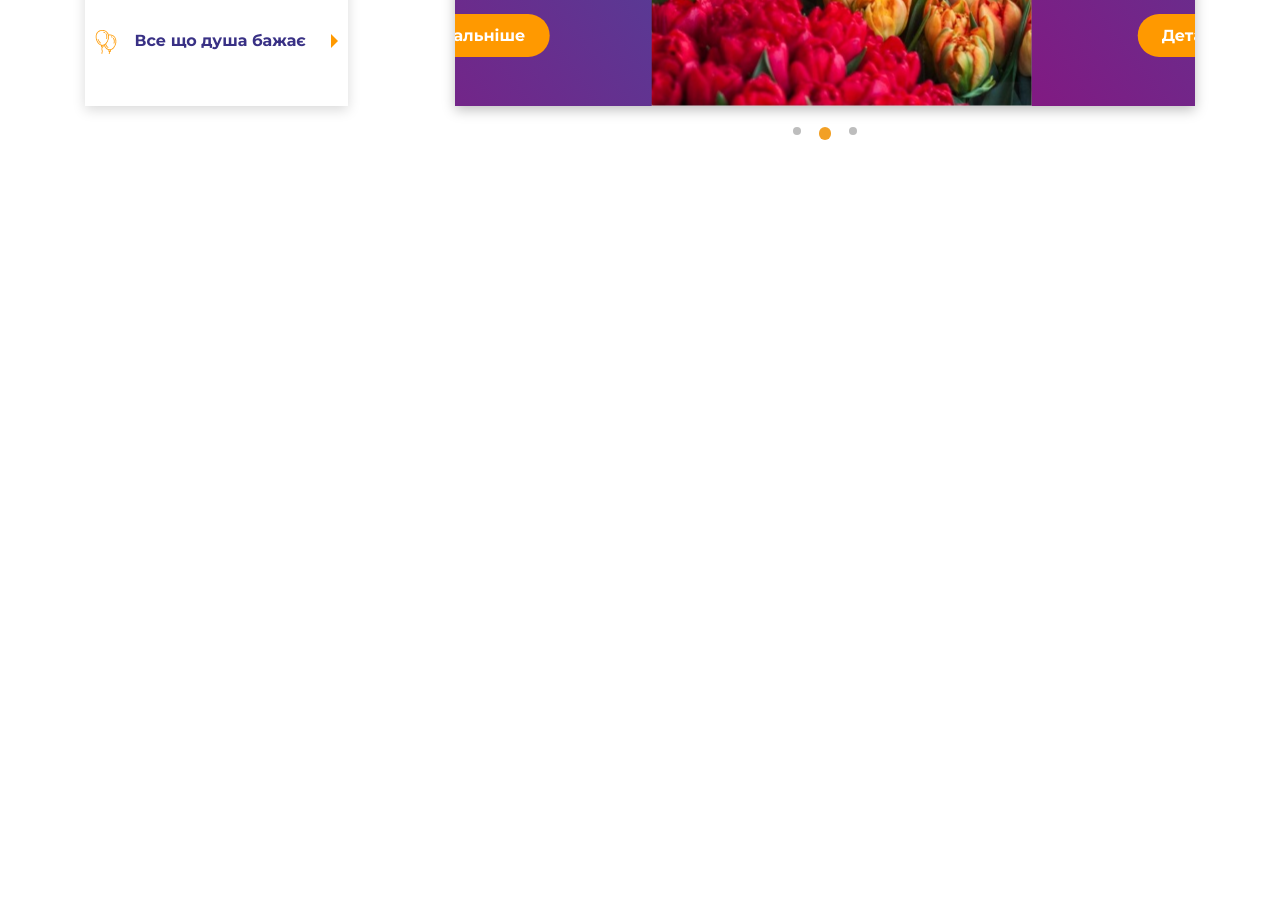
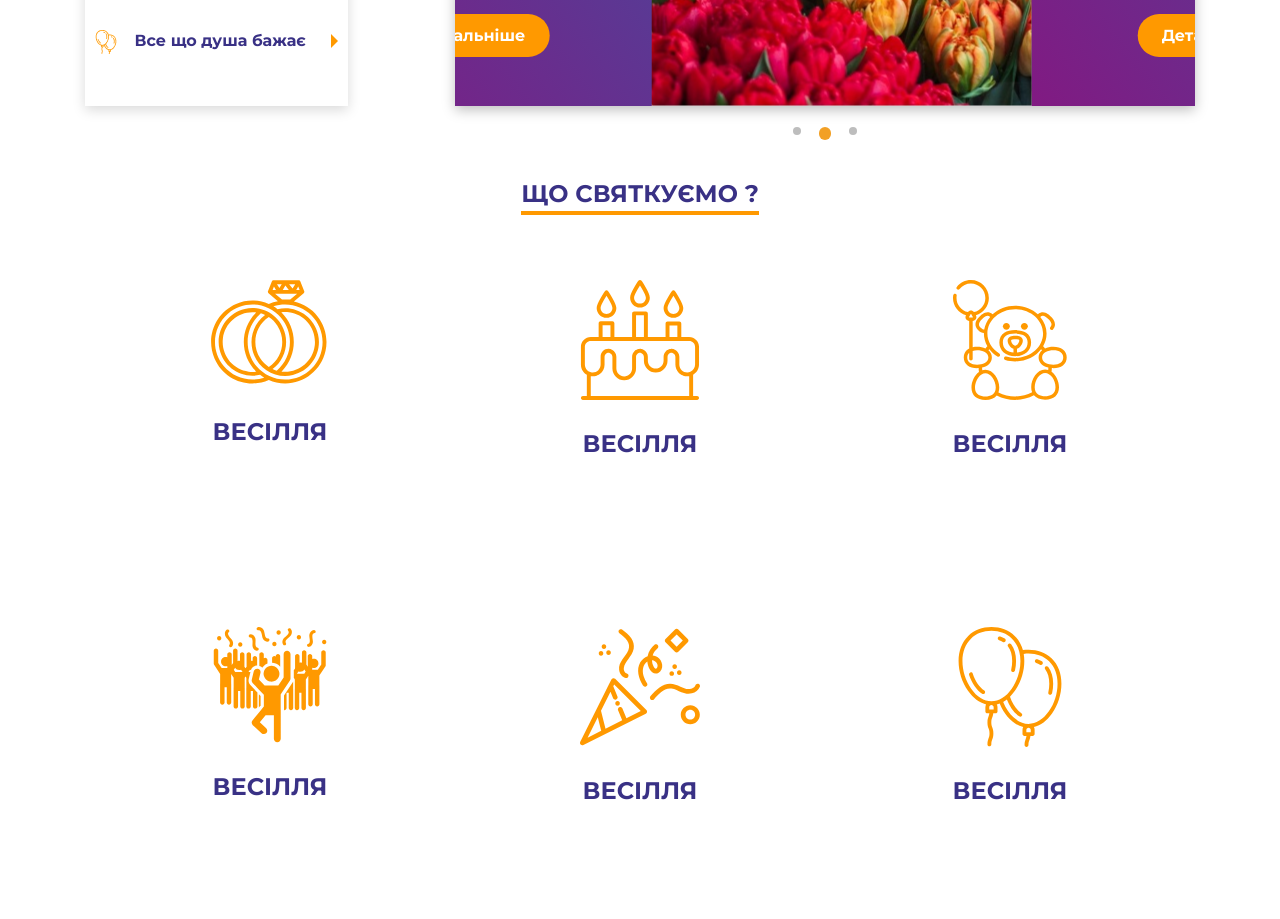
Before and after one commit to funduk25/d365, a website: page app/index.html in a window 1280 px wide. Shown: the part 532-1451 px from the top of the page. Before the commit the page ends 800 px from the top, so only its background shows below. Drawn offline with nearby package versions, Linux system fonts and the light colour scheme.

Commit message:
added holidays

```diff
--- a/app/index.html
+++ b/app/index.html
@@ -206,6 +206,8 @@
                     </div>
                 </div>
 
+                <!-- -------------------sidebar slider------------------- -->
+
                 <div class=" offset-lg-1 col-lg-8 col-sm-12">
                     <div id="carouselExampleIndicators" class="carousel slide sidebar-slider" data-ride="carousel">
 
@@ -261,11 +263,87 @@
                         </div>
                     </div>
                 </div>
+                <!-- -------------------end sidebar slider------------------- -->
             </div>
-
         </div>
     </section>
     <!-- ==================================end sidebar================================== -->
+
+    <!-- ==================================holidays================================== -->
+    <section class="holidays">
+        <div class="container">
+            <div class="holidays-inner">
+                <div class="holidays-inner__title">
+                    Що святкуємо ?
+                </div>
+                <div class="holidays-kek row d-flex justify-content-between no-gutters">
+                    <div class="col-4">
+                        <div class="holidays-item">
+                            <a href="#">
+                                <img class="holidays-item__image" src="./img/@2x/holidays1.svg" alt="">
+                            </a>
+                            <a href="#" class="holidays-item__title">
+                                Весілля
+                            </a>
+                        </div>
+                    </div>
+                    <div class="col-4">
+                        <div class="holidays-item">
+                            <a href="#">
+                                <img class="holidays-item__image" src="./img/@2x/holidays2.svg" alt="">
+                            </a>
+                            <a href="#" class="holidays-item__title">
+                                Весілля
+                            </a>
+                        </div>
+                    </div>
+                    <div class="col-4">
+                        <div class="holidays-item">
+                            <a href="#">
+                                <img class="holidays-item__image" src="./img/@2x/holidays3.svg" alt="">
+                            </a>
+                            <a href="#" class="holidays-item__title">
+                                Весілля
+                            </a>
+                        </div>
+                    </div>
+                    <div class="col-4">
+                        <div class="holidays-item">
+                            <a href="#">
+                                <img class="holidays-item__image" src="./img/@2x/holidays4.svg" alt="">
+                            </a>
+                            <a href="#" class="holidays-item__title">
+                                Весілля
+                            </a>
+                        </div>
+                    </div>
+                    <div class="col-4">
+                        <div class="holidays-item">
+                            <a href="#">
+                                <img class="holidays-item__image" src="./img/@2x/holidays5.svg" alt="">
+                            </a>
+                            <a href="#" class="holidays-item__title">
+                                Весілля
+                            </a>
+                        </div>
+                    </div>
+                    <div class="col-4">
+                        <div class="holidays-item">
+                            <a href="#">
+                                <img class="holidays-item__image" src="./img/@2x/holidays6.svg" alt="">
+                            </a>
+                            <a href="#" class="holidays-item__title">
+                                Весілля
+                            </a>
+                        </div>
+                    </div>
+                </div>
+
+            </div>
+        </div>
+    </section>
+    <!-- ==================================end holidays================================== -->
+
 
 
     <script defer src="https://use.fontawesome.com/releases/v5.0.13/js/all.js"></script>
--- /dev/null
+++ b/app/scss/_holidays.scss
@@ -0,0 +1,39 @@
+.holidays {
+    margin-top: 70px;
+}
+
+.holidays-inner {
+    text-align: center;
+    &__title {
+        display: inline-block;
+        font-size: 24px;
+        line-height: 35px;
+        text-align: center;
+        text-transform: uppercase;
+        border-bottom: 4px solid $orange;
+        margin-bottom: 10px;
+    }
+}
+
+.holidays-item {
+    text-align: center;
+    align-items: center;
+    a {
+        display: block;
+    }
+    &:hover {
+        transition: all 0.8s;
+        background-color: rgba(88, 0, 219, 0.3);
+        border-radius: 30px;
+    }
+    &__title {
+        font-size: 24px;
+        text-align: center;
+        text-transform: uppercase;
+        padding: 26px 0 60px;
+        margin-bottom: 50px;
+    }
+    &__image {
+        margin-top: 55px;
+    }
+}
--- a/app/scss/_media.scss
+++ b/app/scss/_media.scss
@@ -104,6 +104,19 @@
     .slider-info {
         height: 290px;
     }
+    .holidays-item {
+        &:hover {
+            display: none;
+        }
+        &__title {
+            margin-bottom: 0;
+            font-size: 15px;
+            padding-bottom: 10px;
+        }
+        img {
+            width: 50%;
+        }
+    }
 }
 
 @media screen and (max-width: 420px) {
--- a/app/scss/main.scss
+++ b/app/scss/main.scss
@@ -4,6 +4,7 @@
 @import "header";
 @import "search";
 @import "sidebar";
+@import "holidays";
 // ----------------------------------------------------------
 body {
     font-family: 'Montserrat', sans-serif;
```
Also changed, not shown: app/css/main.min.css, app/img/@2x/holidays1.svg (added), app/img/@2x/holidays2.svg (added), app/img/@2x/holidays3.svg (added), app/img/@2x/holidays4.svg (added), app/img/@2x/holidays5.svg (added), app/img/@2x/holidays6.svg (added).
